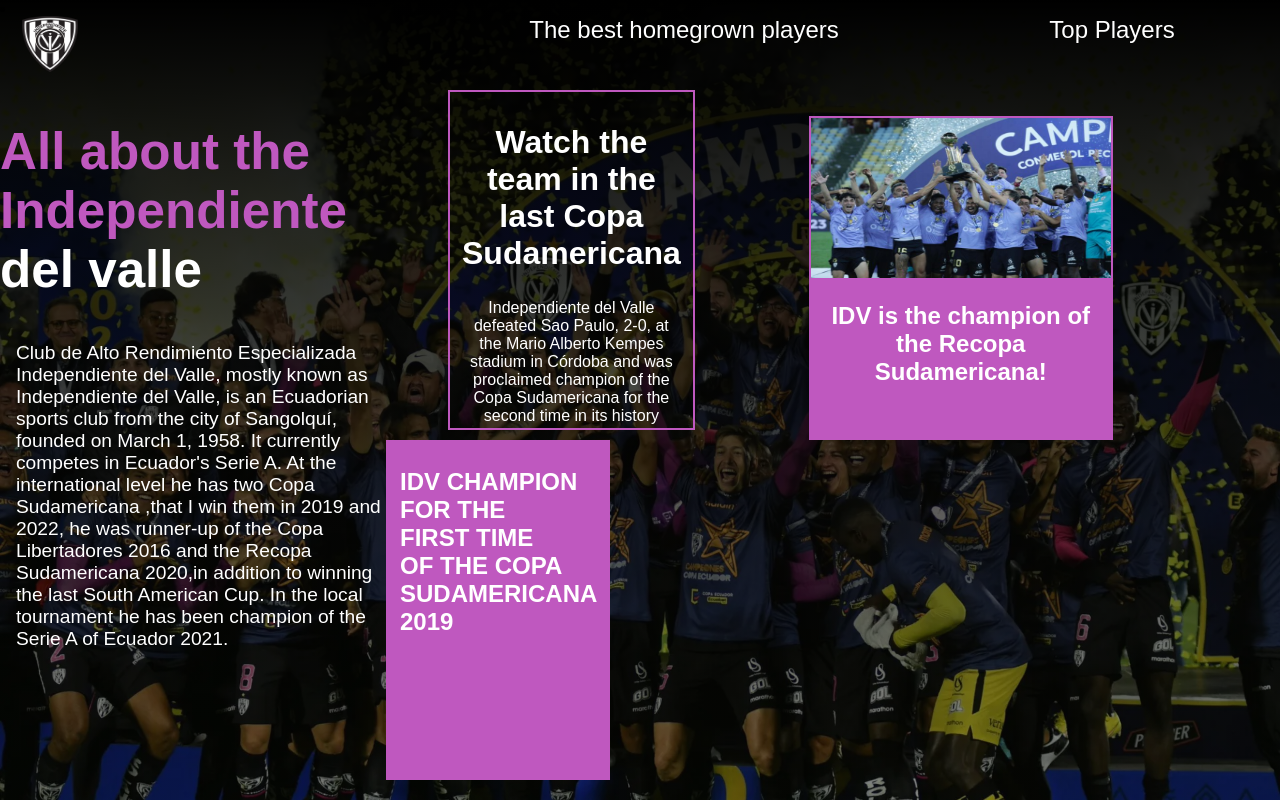
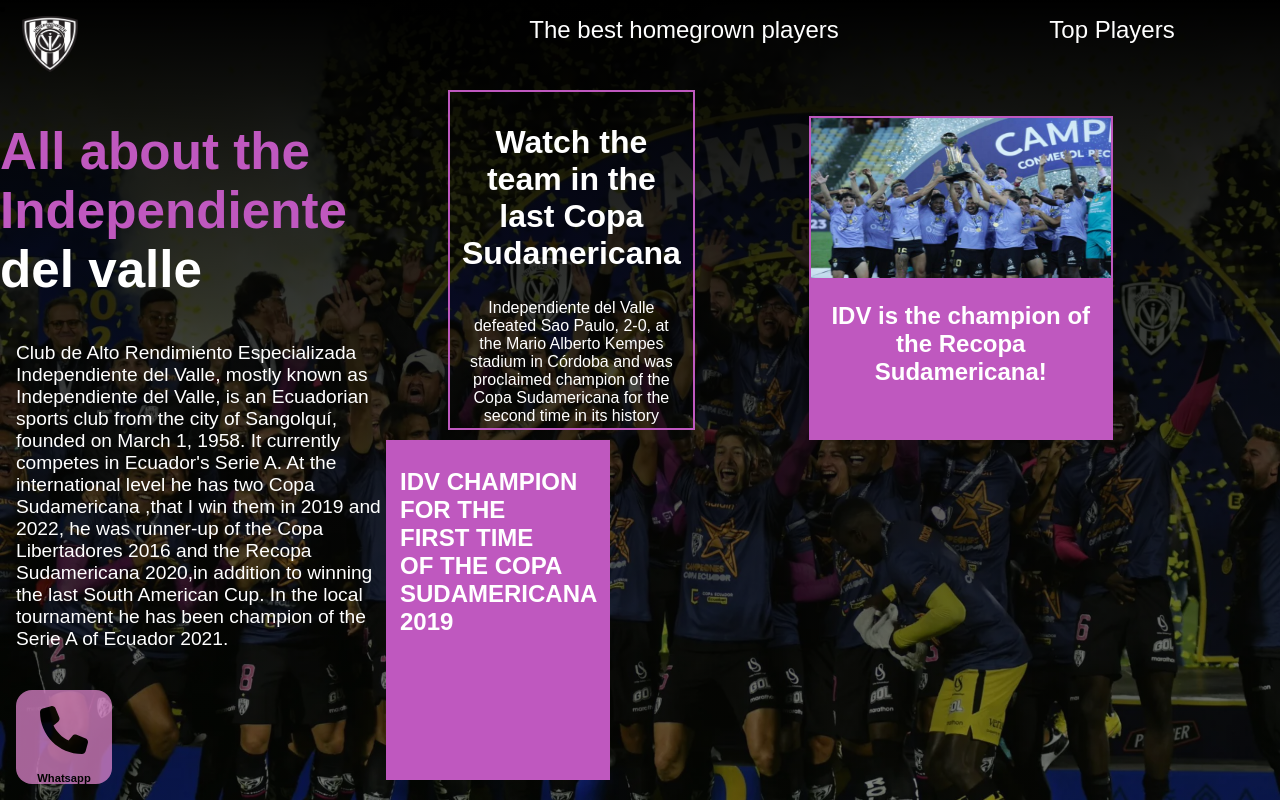
Before and after one commit to JOEL3FF/Independiente-of-Vaalle, a plain HTML site: page History/indez.html in a window 1280 px wide. Drawn offline with Linux system fonts and the light colour scheme.

Commit message:
Proyecto idv

```diff
--- a/History/indez.html
+++ b/History/indez.html
@@ -14,7 +14,7 @@
 
 
 
-    <li>   <img src="independiente-del-valle-logo.png" alt="logo"></li>
+    <li>   <img src="independiente-del-valle-logo.png" alt="logo" width="65rem" height="65rem"></li>
     <ul class="navegaciondos">
 
   <a href="indexjo.html" target="_blank" class="btn"> The best homegrown players </a>
@@ -73,9 +73,13 @@
         </p>
     </fieldset>
 </a>
+<aside>
+    <a href="https://api.whatsapp.com/send?phone=593961206129" target="_blank"><img src="phone-solid (1).svg" alt="telefono" >Whatsapp</a>
+</aside>
 
 </section>
 
     </main>
+
 </body>
 </html>
--- a/History/style.css
+++ b/History/style.css
@@ -225,3 +225,27 @@ text-decoration: none;
    fieldset h2{
     color: #fff;
    }
+aside{
+    position: absolute;
+    bottom: 0;
+    left: 0;
+
+
+}
+aside img{
+    width: 4rem;
+    height: 3rem;
+    margin: 1rem;
+}
+  aside a{
+    margin: 1rem;
+    border-radius: 1rem ;
+    background-color: #ea8cd7;
+    color: #000000;
+    position: absolute;
+    bottom: 0;
+    font-size: 0.7rem;
+    font-weight: 900;
+    opacity: 0.7;
+    text-align: center;
+   }
```
Also changed, not shown: 93-937395_goku-ssj-1 (1).png (deleted), History/inde.jpg (deleted), History/phone-solid (1).svg (added), 1 other file.
